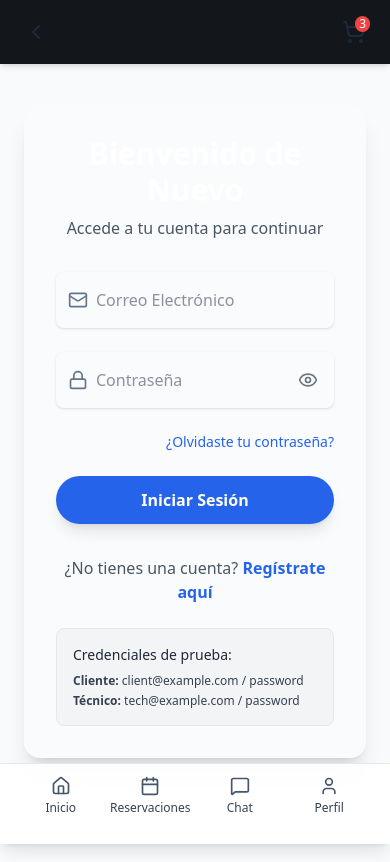
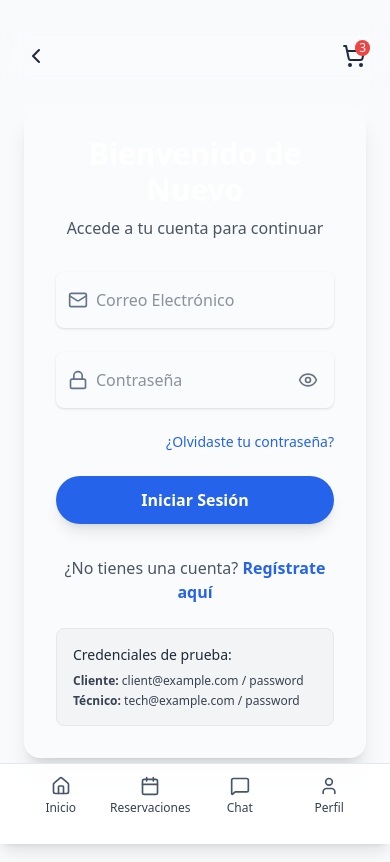
Before and after one commit to vmhowley/ManitasRd, a React (Vite) app: page /login in a window 390 px wide. Built offline with nearby package versions, Linux system fonts and the light colour scheme.

Commit message:
refactor: Adjust Header positioning and layout structure for improved UI consistency

```diff
--- a/src/components/layout/Header.tsx
+++ b/src/components/layout/Header.tsx
@@ -41,7 +41,7 @@ export const Header = () => {
   );
 }else {
  return (
-   <div className=" absolute top-0 left-0 w-full h-16 p-4  flex items-center justify-between bg-dark  shadow-md ">
+   <div className=" absolute top-6 left-0 w-full h-16 p-4 backdrop-blur-md   flex items-center justify-between z-50">
      <div className="flex items-center space-x-4">
        {found && <h1 className="text-xl font-bold text-white">{found.name}</h1>}
        {!found && (
--- a/src/components/layout/Layout.tsx
+++ b/src/components/layout/Layout.tsx
@@ -13,12 +13,14 @@ const isMobile = window.innerWidth < 768;
 export const Layout = ({ children, showFooter = false }: LayoutProps) => {
   return (
     <>
-      {isMobile && <Header />}
-      <main className="my-20">{children}</main>
-      {showFooter && <Footer />}
-      {isMobile && <BottomNav />}
-      {!isMobile && <TopBar />}
-      {/* Bottom navigation for mobile app experience */}
+      <div className="my-20">
+        {isMobile && <Header />}
+        <main className="">{children}</main>
+        {showFooter && <Footer />}
+        {isMobile && <BottomNav />}
+        {!isMobile && <TopBar />}
+        {/* Bottom navigation for mobile app experience */}
+      </div>
     </>
   );
 };
```
